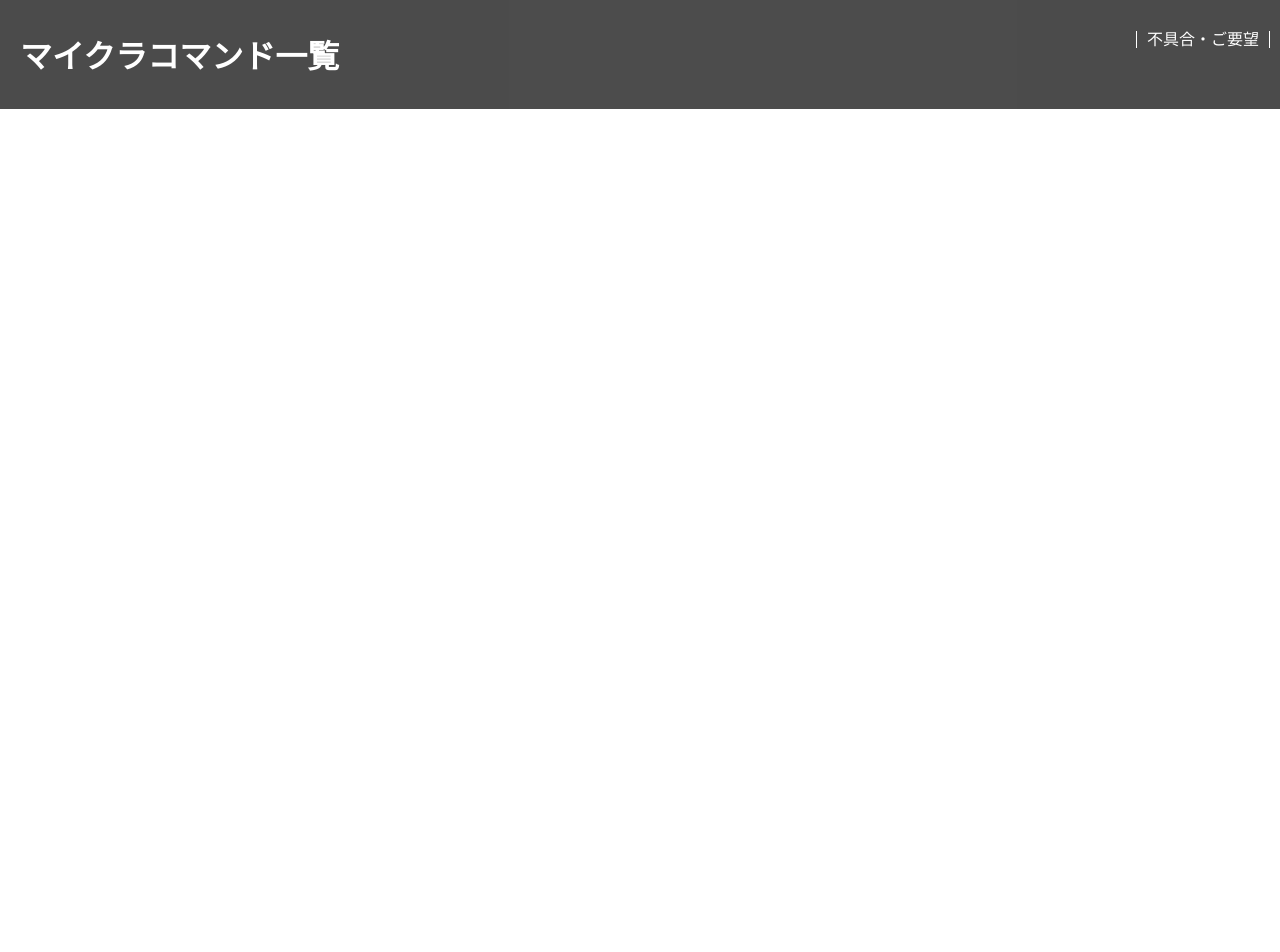
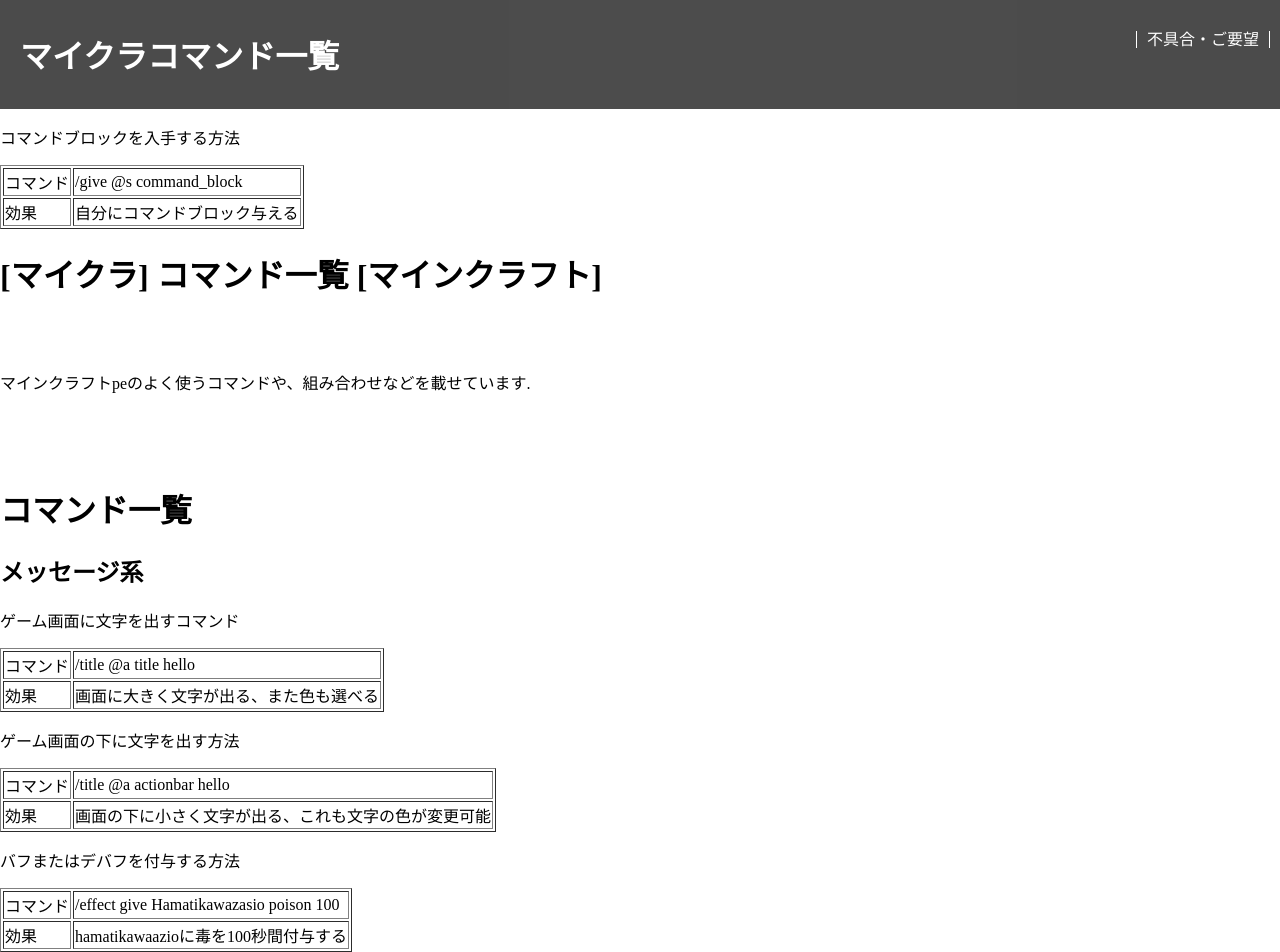
Before and after one commit to hamach1/hello, a plain HTML site: page index.html in a window 1280 px wide. Before the commit the page ends 800 px from the top, so only its background shows below. Drawn offline with Linux system fonts and the light colour scheme.

Commit message:
Update index.html

```diff
--- a/index.html
+++ b/index.html
@@ -2,6 +2,7 @@
 <head>
 <meta charset="utf-8">
 <link rel="stylesheet" href="style.css">
+<title>マイクラpeコマンド一覧</title>
 </head>
 <body>
 <header>
@@ -14,5 +15,49 @@
     </ul>
     </div>
 </header>
+<div id="test">
+    <p>コマンドブロックを入手する方法</p>
+    <table border="">
+        <tr><td>コマンド</td> <td>/give @s command_block</td></tr>
+
+        <tr><td>効果</td><td>自分にコマンドブロック与える</td></tr>
+
+
+    </table>
+<h1>[マイクラ] コマンド一覧 [マインクラフト]</h1>
+<br><br>
+<p>マインクラフトpeのよく使うコマンドや、組み合わせなどを載せています.</p>
+<br><br><br>
+</div>
+<div class="a">
+    <h1>コマンド一覧</h1>
+    <h2>メッセージ系</h2>
+    <p>ゲーム画面に文字を出すコマンド</p>
+    <table border="">
+        <tr><td>コマンド</td> <td>/title @a title hello</td></tr>
+
+        <tr><td>効果</td><td>画面に大きく文字が出る、また色も選べる</td></tr>
+
+
+    </table>
+    <p>ゲーム画面の下に文字を出す方法</p>
+    <table border="">
+        <tr><td>コマンド</td> <td>/title @a actionbar hello</td></tr>
+
+        <tr><td>効果</td><td>画面の下に小さく文字が出る、これも文字の色が変更可能</td></tr>
+
+
+    </table>
+    <p>バフまたはデバフを付与する方法</p>
+    <table border="">
+        <tr><td>コマンド</td> <td>/effect give Hamatikawazasio poison 100</td></tr>
+
+        <tr><td>効果</td><td>hamatikawaazioに毒を100秒間付与する</td></tr>
+
+
+    </table>
+
+
+</div>
 </body>
 </html>
```
